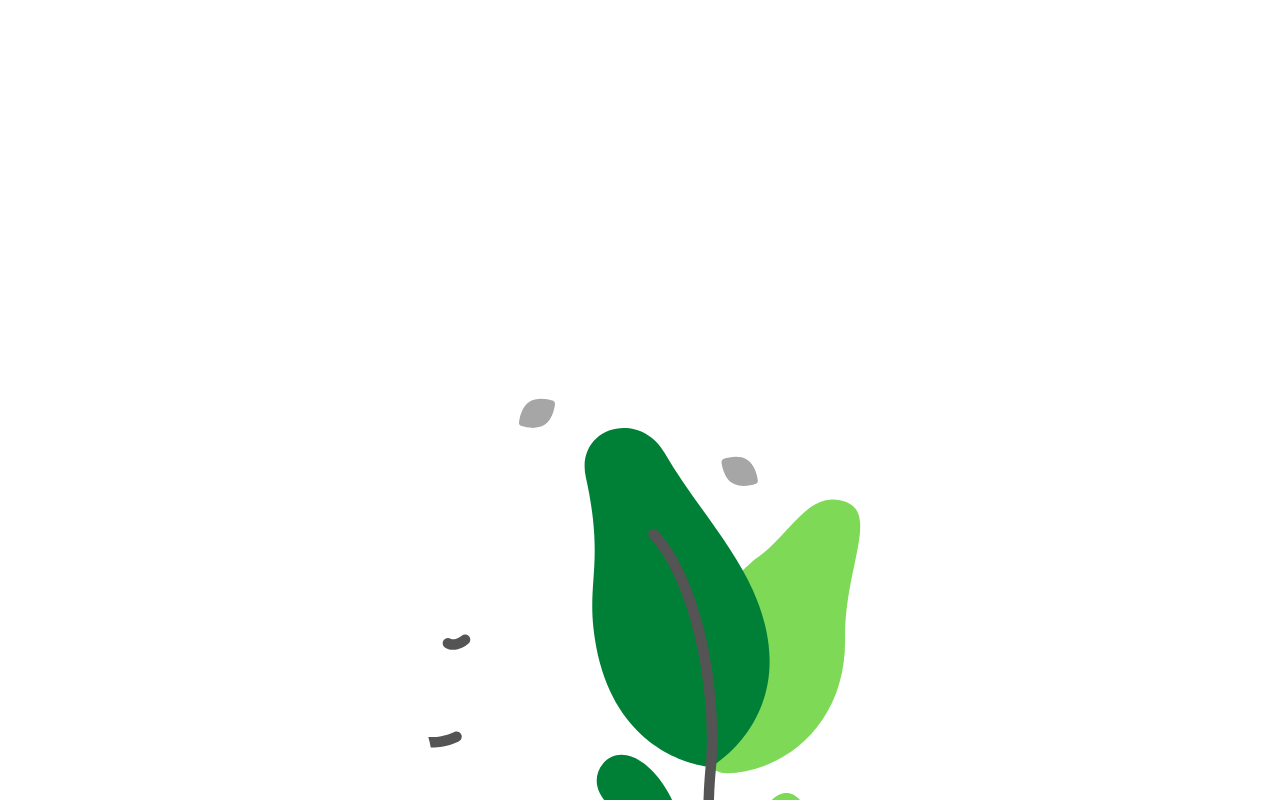
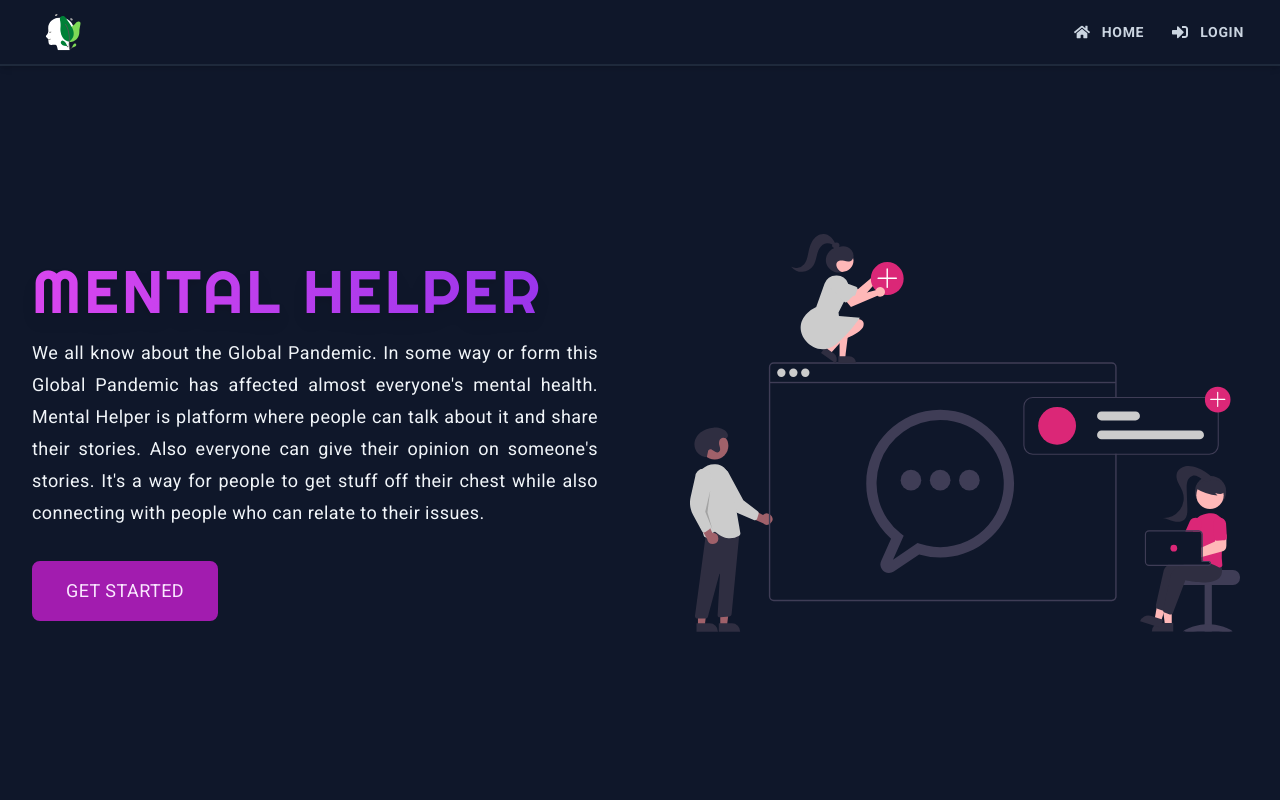
Before and after one commit to touhidulshawan/mental-helper, a Next.js app: page / in a window 1280 px wide. Shown: the top 800 px of the page. Built offline with nearby package versions, Linux system fonts and the light colour scheme; no server answers.

Commit message:
fixed tailwindcss issues

```diff
--- a/tailwind.config.js
+++ b/tailwind.config.js
@@ -1,10 +1,10 @@
 const colors = require("tailwindcss/colors");
 
 module.exports = {
-  // purge: ['./pages/**/*.{js,ts,jsx,tsx}', './components/**/*.{js,ts,jsx,tsx}'],
-
-  purge: [],
-  darkMode: false, // or 'media' or 'class'
+  content: [
+    "./pages/**/*.{js,ts,jsx,tsx}",
+    "./components/**/*.{js,ts,jsx,tsx}",
+  ],
   theme: {
     extend: {
       fontFamily: {
@@ -15,7 +15,7 @@ module.exports = {
         sky: ["2px dashed #38BDF8", "1px"],
       },
       colors: {
-        bluegray: colors.blueGray,
+        bluegray: colors.slate,
         teal: colors.teal,
         fuchsia: colors.fuchsia,
       },
```
